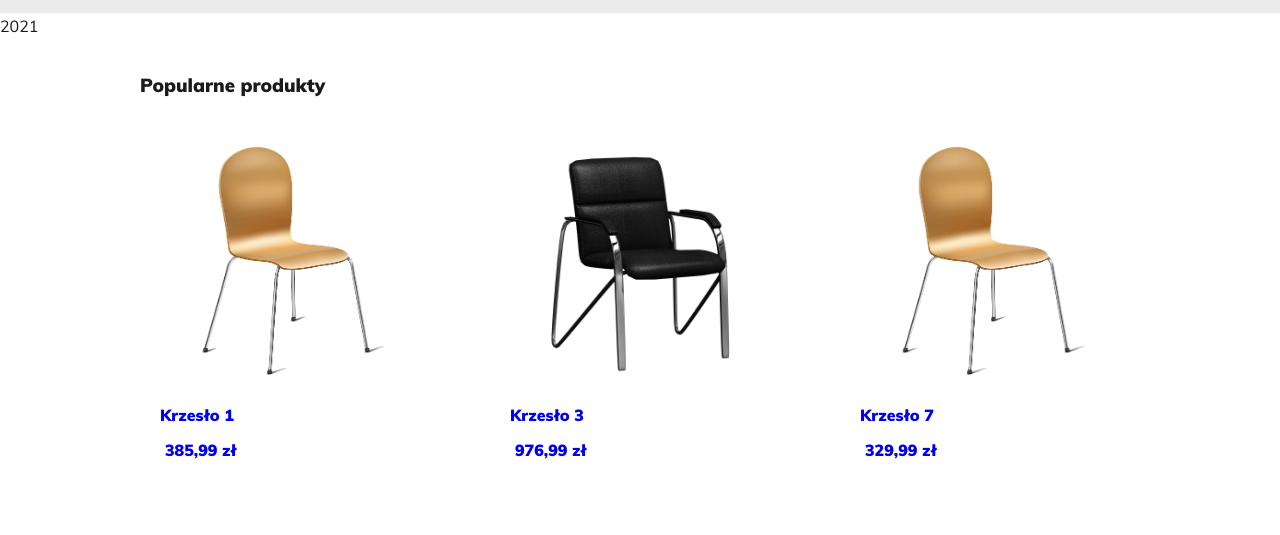
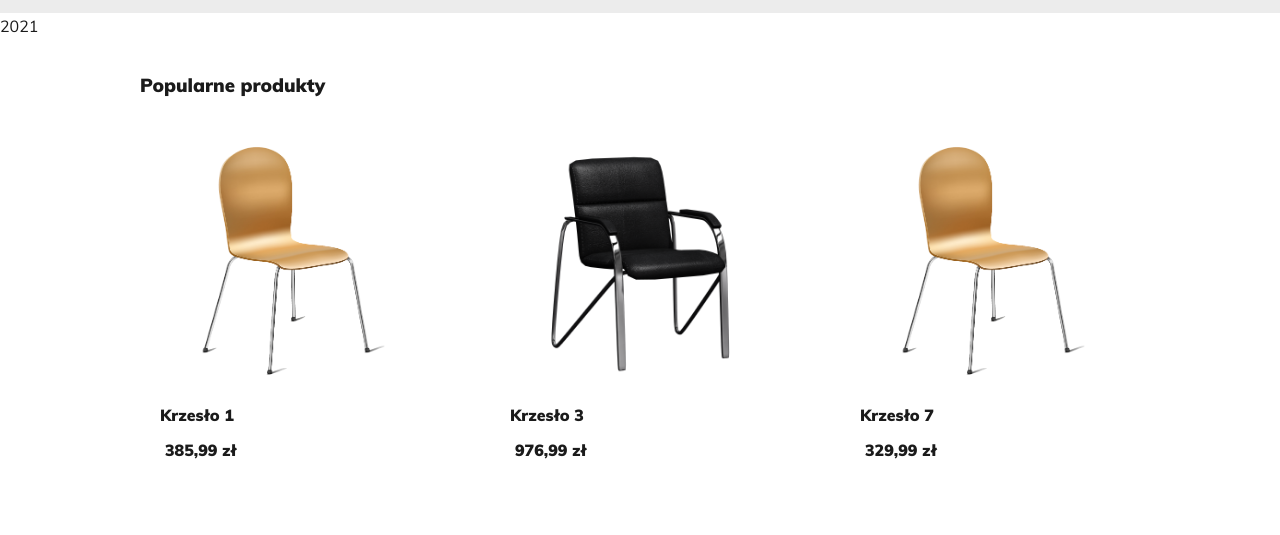
Before and after one commit to karolina-suchomska/furniture-store, a Nuxt app: page / in a window 1280 px wide. Shown: the part 734-1269 px from the top of the page. Built offline with nearby package versions, Linux system fonts and the light colour scheme.

Commit message:
change style link

```diff
--- a/assets/sass/_general.scss
+++ b/assets/sass/_general.scss
@@ -35,6 +35,7 @@ select {
 }
 
 a {
+  color: $text-primary;
   text-decoration: none;
 
   &:visited {
```
